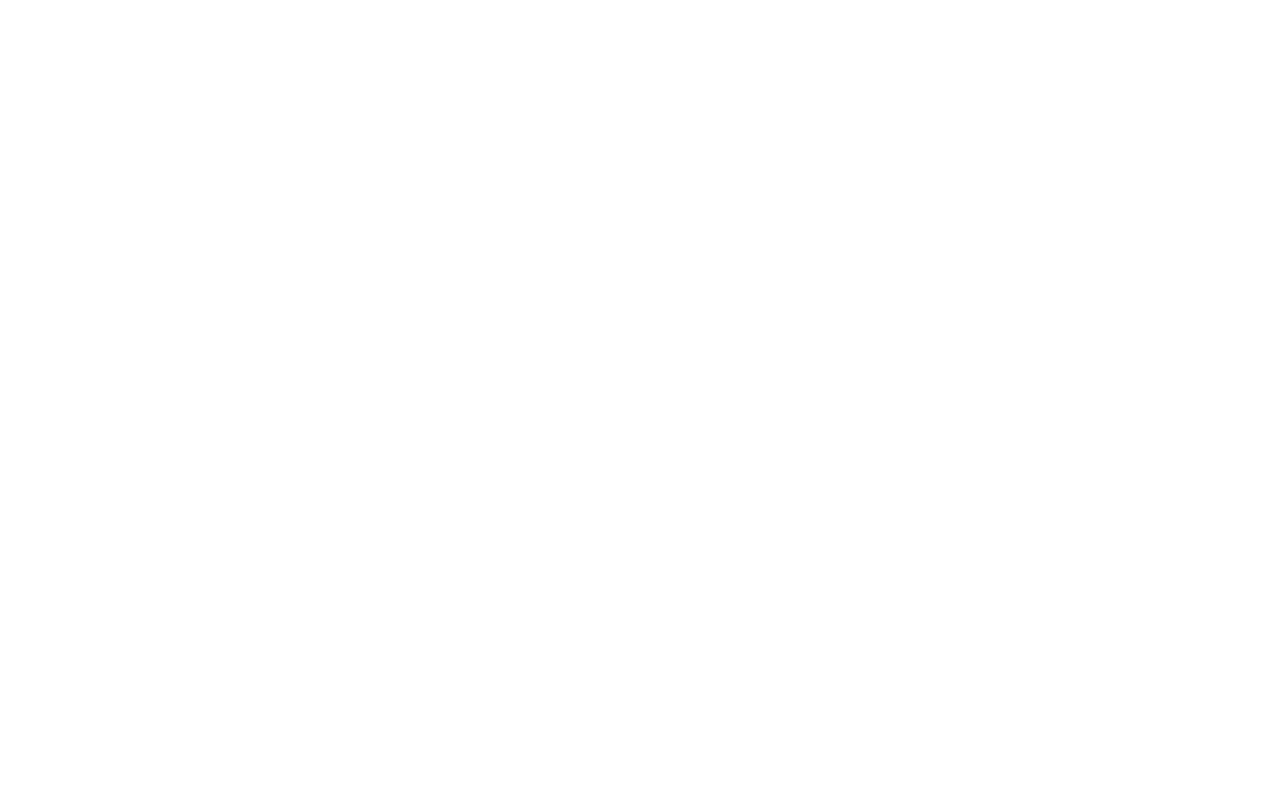
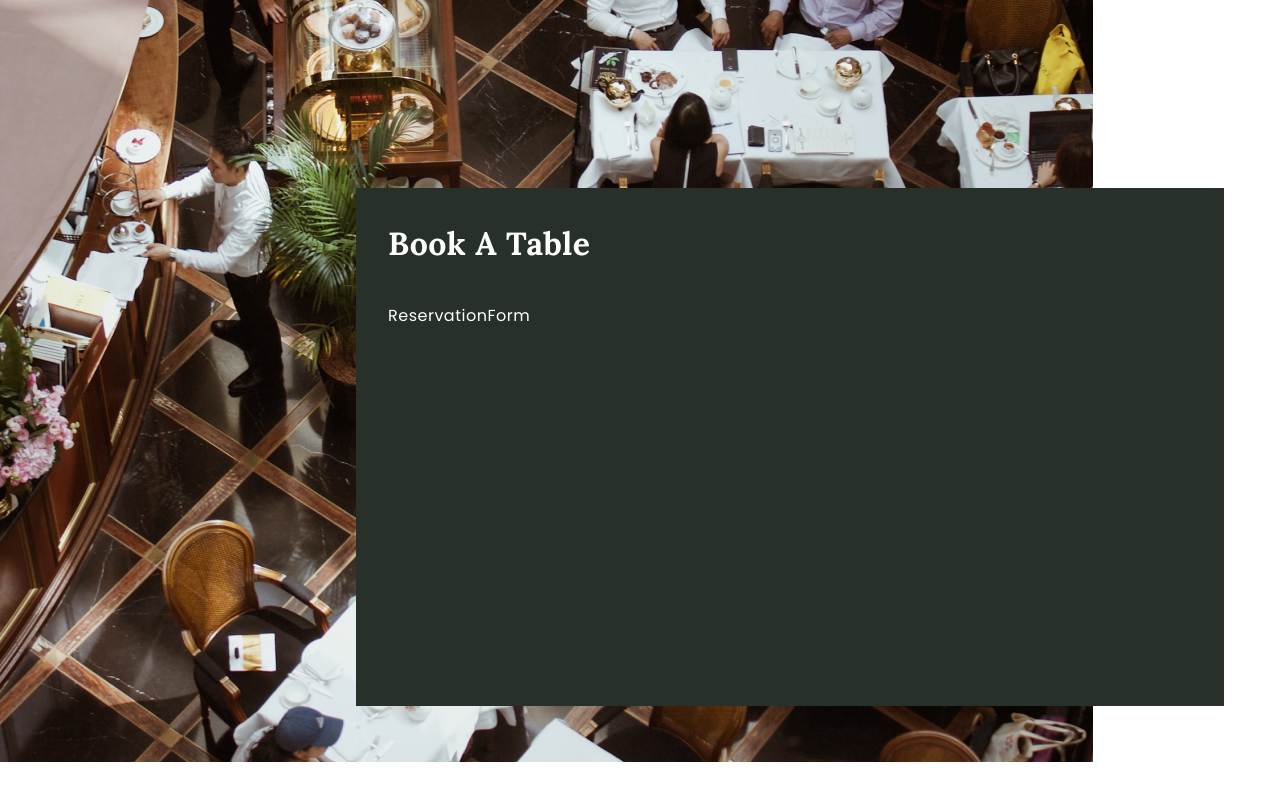
Before and after one commit to Fred-omojole/yels-restaurant-app, a Next.js app: page / in a window 1280 px wide. Shown: the part 2250-3050 px from the top of the page. Built offline with nearby package versions, Linux system fonts and the light colour scheme.

Commit message:
Reservation

```diff
--- a/src/app/page.tsx
+++ b/src/app/page.tsx
@@ -2,6 +2,7 @@
 import Header from "@/components/Header";
 import Hero from "@/components/Hero";
 import MenuBar from "@/components/MenuBar";
+import Reservation from "@/components/Reservation";
 // import StyleGuide from "@/components/StyleGuide";
 
 import Image from "next/image";
@@ -12,6 +13,8 @@
       <Header />
       <Hero />
       <MenuBar />
+      <Reservation />
+
       {/* <StyleGuide /> */}
       <div className="h-[4000px]"></div>
     </main>
--- /dev/null
+++ b/src/components/Reservation.tsx
@@ -0,0 +1,17 @@
+"use client";
+import { motion } from "framer-motion";
+import { fadeIn } from "../../variants";
+import ReservationForm from "./ReservationForm";
+
+const Reservation = () => {
+  return (
+    <section className="xl:my-32 xl:h-[1020px] xl:bg-reservation xl:bg-no-repeat xl:flex xl:flex-col text-white xl:justify-end xl:items-end">
+      <div className="bg-black w-full xl:max-w-[868px] min-h-[518px] p-8 md:m-14">
+        <h2 className=" mb-9 capitalize">book a table</h2>
+        <ReservationForm />
+      </div>
+    </section>
+  );
+};
+
+export default Reservation;
--- /dev/null
+++ b/src/components/ReservationForm.tsx
@@ -0,0 +1,33 @@
+// import { format } from "date-fns";
+// import { Calendar as CalendarIcon } from "lucide-react";
+
+// import { cn } from "@/lib/utils";
+// import { Button } from "@/components/ui/button";
+// import { Calendar } from "@/components/ui/calendar";
+// import {
+//   Popover,
+//   PopoverContent,
+//   PopoverTrigger,
+// } from "@/components/ui/popover";
+
+// import Link from "next/link";
+// // import { Button } from "./button"
+// import { Label } from "./ui/label";
+// import { Input } from "./ui/input";
+// // import { Popover, PopoverTrigger } from "@radix-ui/react-popover"
+
+// import {
+//   Select,
+//   SelectContent,
+//   SelectGroup,
+//   SelectItem,
+//   SelectLabel,
+//   SelectTrigger,
+//   SelectValue,
+// } from "@/components/ui/select";
+
+const ReservationForm = () => {
+  return <div>ReservationForm</div>;
+};
+
+export default ReservationForm;
```
